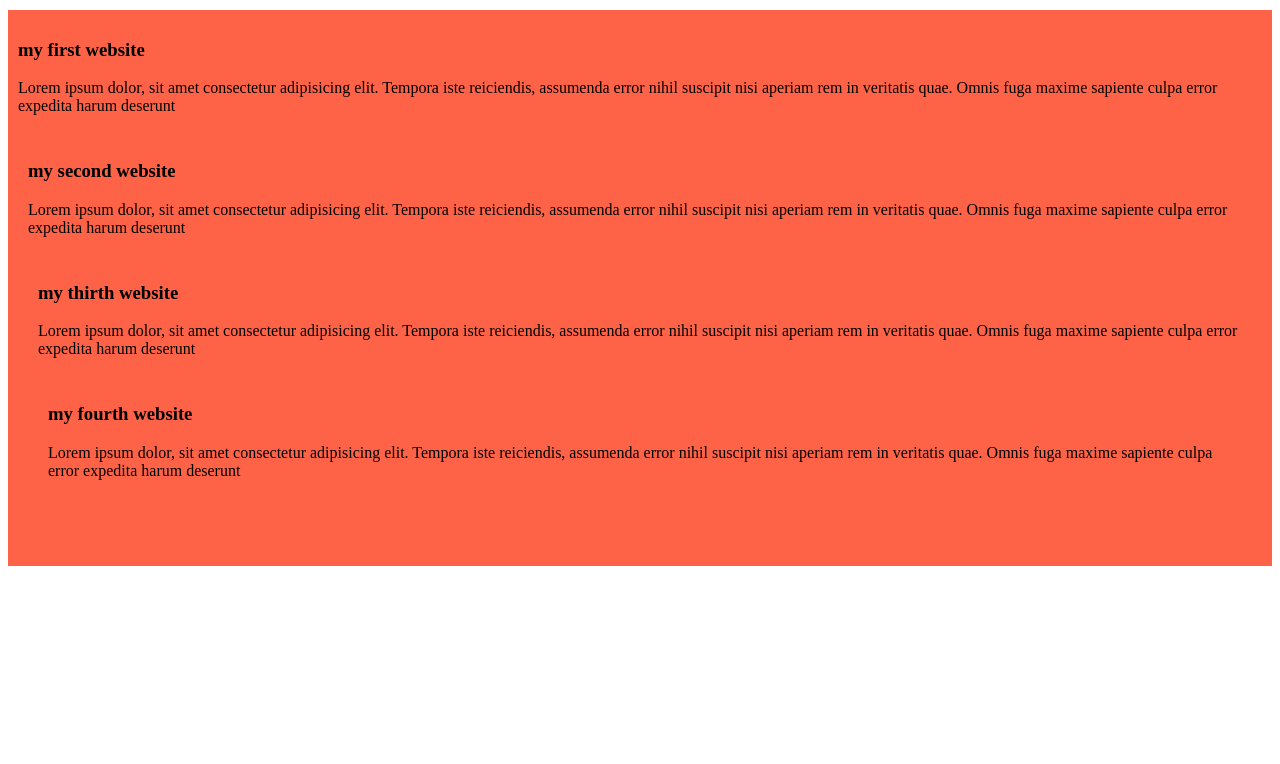
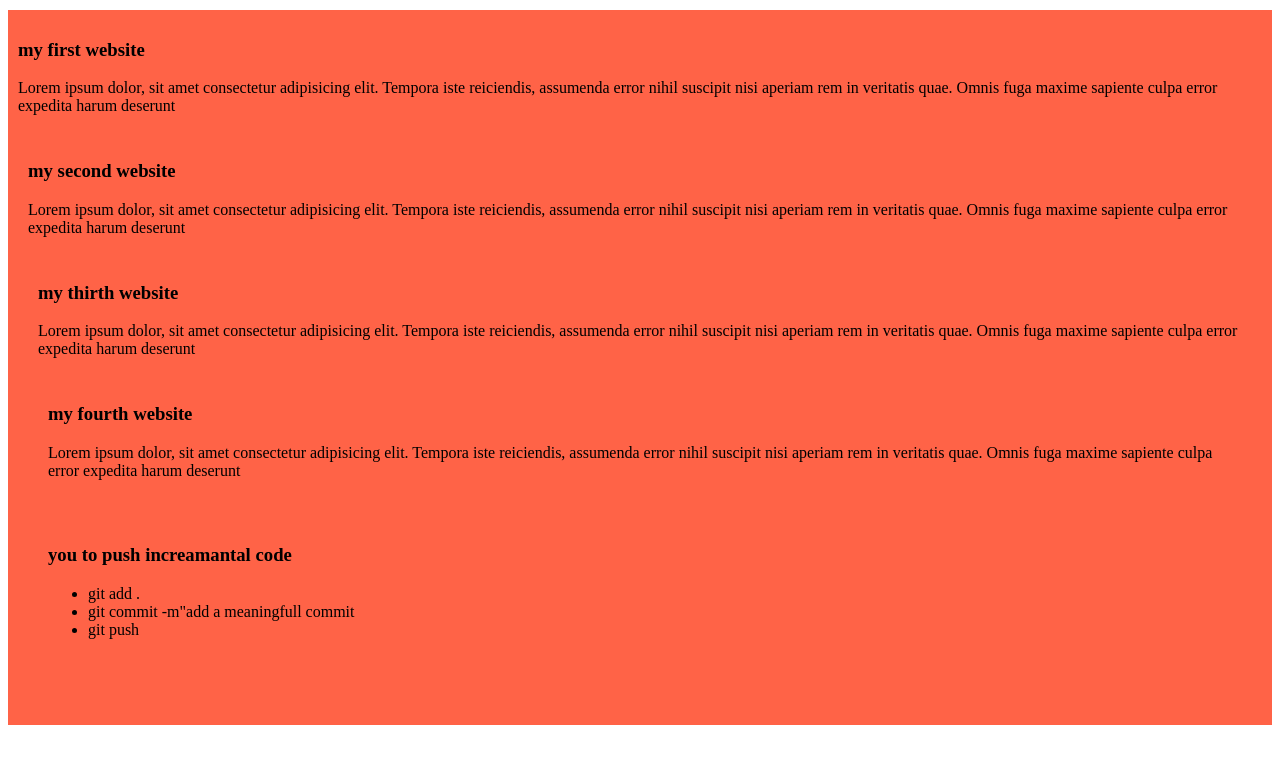
Before and after one commit to hasanulkarim-rumen/my-simple-website, a plain HTML site: page index.html in a window 1280 px wide. Drawn offline with Linux system fonts and the light colour scheme.

Commit message:
third commit

```diff
--- a/index.html
+++ b/index.html
@@ -32,6 +32,15 @@
          veritatis quae. Omnis fuga maxime sapiente culpa error expedita harum deserunt
       </p>
    </div>
+   <div>
+      <h3>you to push increamantal code</h3>
+      <ul>
+         <li>git add .</li>
+         <li>git commit -m"add a meaningfull commit</li>
+         <li>git push</li>
+
+      </ul>
+   </div>
 
 </body>
 </html>
```
